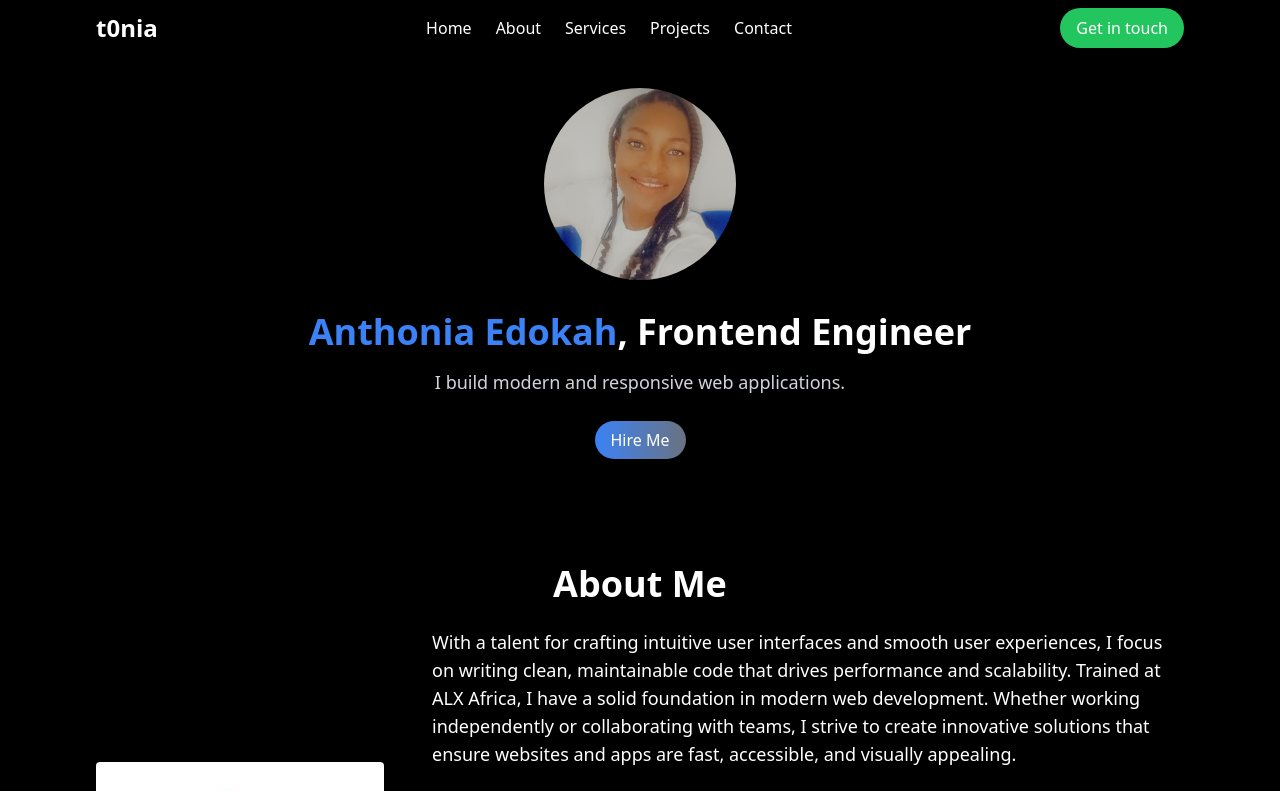
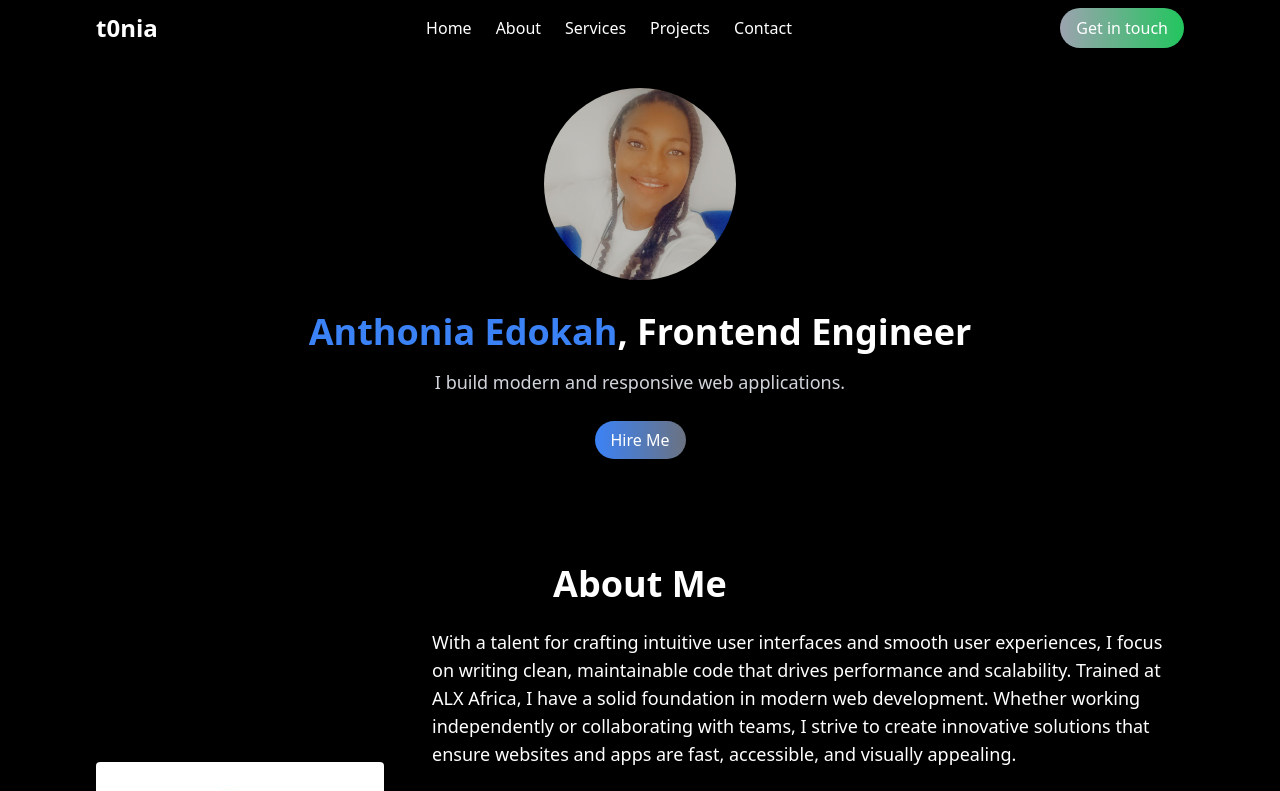
Before and after one commit to T0nia/t0nia-portfolio, a React (Vite) app: page / in a window 1280 px wide. Shown: the top 791 px of the page. Built offline with nearby package versions, Linux system fonts and the light colour scheme.

Commit message:
changed navbar button

```diff
--- a/src/components/Navbar.jsx
+++ b/src/components/Navbar.jsx
@@ -17,7 +17,7 @@ const Navbar = () => {
           href="https://www.linkedin.com/in/anthonia-edokah-487179309/"
           target="_blank"
           rel="noopener noreferrer"
-          className="bg-green-500 text-white hidden md:inline transform transition-transform duration-300 hover:scale-105 px-4 py-2 rounded-full"
+          className="bg-gradient-to-r from-gray-400 to-green-500 text-white hidden md:inline transform transition-transform duration-300 hover:scale-105 px-4 py-2 rounded-full"
         >
           Get in touch
         </a>
```
